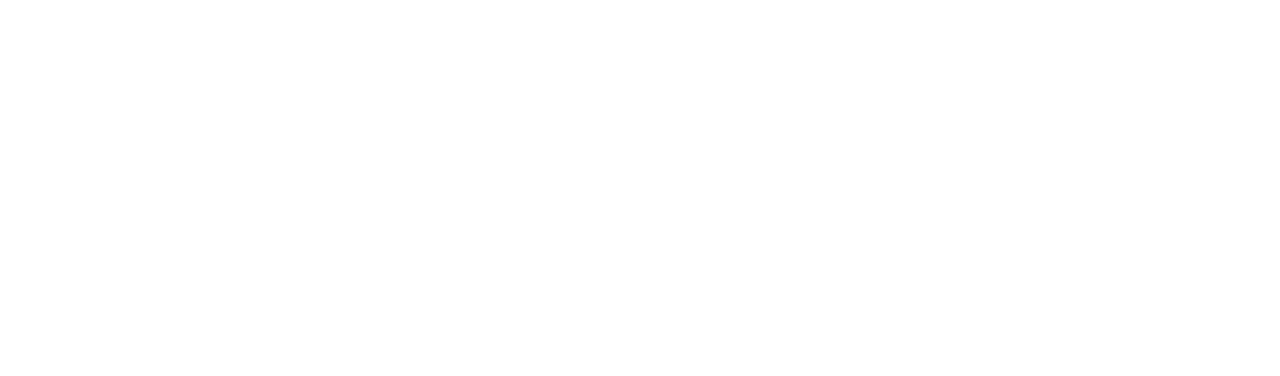
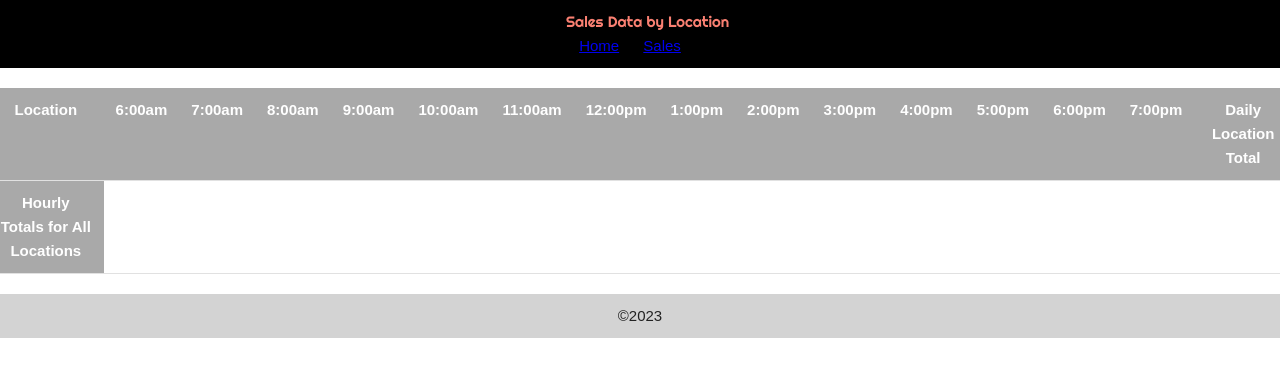
Before and after one commit to JaquizeIsaac/cookie-stand, a plain HTML site: page sales.html in a window 1280 px wide. Drawn offline with Linux system fonts and the light colour scheme; files that its build step writes are made by us from their sources.

Commit message:
Updating lab

```diff
--- a/sales.html
+++ b/sales.html
@@ -0,0 +1,77 @@
+<!DOCTYPE html>
+<html lang="en">
+  <head>
+    <meta charset="UTF-8" />
+    <meta name="viewport" content="width=device-width, initial-scale=1.0" />
+    <title>Salmon Cookies Stand</title>
+    <link rel="preconnect" href="https://fonts.googleapis.com" />
+    <link rel="preconnect" href="https://fonts.gstatic.com" crossorigin />
+    <link
+      href="https://fonts.googleapis.com/css2?family=Righteous&display=swap"
+      rel="stylesheet"
+    />
+    <link rel="stylesheet" href="css/reset.css" />
+    <link href="css/style.css" type="text/css" rel="stylesheet" />
+  </head>
+  <body class="sales-data">
+    <header>
+      <h1>Sales Data by Location</h1>
+      <nav>
+        <ul>
+          <li class="navigation"><a href="index.html">Home</a></li>
+          <li class="navigation"><a href="sales.html">Sales</a></li>
+        </ul>
+      </nav>
+    </header>
+
+    <main>
+      <table id="sales-table">
+        <thead>
+          <tr>
+            <th>Location</th>
+            <th>6:00am</th>
+            <th>7:00am</th>
+            <th>8:00am</th>
+            <th>9:00am</th>
+            <th>10:00am</th>
+            <th>11:00am</th>
+            <th>12:00pm</th>
+            <th>1:00pm</th>
+            <th>2:00pm</th>
+            <th>3:00pm</th>
+            <th>4:00pm</th>
+            <th>5:00pm</th>
+            <th>6:00pm</th>
+            <th>7:00pm</th>
+            <th>Daily Location Total</th>
+          </tr>
+        </thead>
+        <tbody>
+          <!-- Data for each store location will be dynamically added here -->
+        </tbody>
+        <tfoot>
+          <tr>
+            <th>Hourly Totals for All Locations</th>
+            <td id="total-6am"></td>
+            <td id="total-7am"></td>
+            <td id="total-8am"></td>
+            <td id="total-9am"></td>
+            <td id="total-10am"></td>
+            <td id="total-11am"></td>
+            <td id="total-12pm"></td>
+            <td id="total-1pm"></td>
+            <td id="total-2pm"></td>
+            <td id="total-3pm"></td>
+            <td id="total-4pm"></td>
+            <td id="total-5pm"></td>
+            <td id="total-6pm"></td>
+            <td id="total-7pm"></td>
+            <td id="total-daily"></td>
+          </tr>
+        </tfoot>
+      </table>
+    </main>
+    <footer>&copy;2023</footer>
+    <script src="js/app.js"></script>
+  </body>
+</html>
--- a/style.css
+++ b/style.css
@@ -0,0 +1,91 @@
+/* Reset CSS */
+* {
+    margin: 0;
+    padding: 0;
+    box-sizing: border-box;
+  }
+
+  /* Global Styles */
+  html {
+    font-size: 62.5%;
+  }
+
+  body {
+    font-size: 1.5rem;
+    font-family: Georgia, Times, serif, sans-serif;
+    color: #222;
+    line-height: 1.6;
+    font-weight: 400;
+  }
+
+  body.sales-data {
+    font-family: Arial, Helvetica, Verdana;
+  }
+
+  h1, h2, h3, h4, h5, h6 {
+    font-family: "Righteous", cursive;
+    margin-top: 0;
+    margin-bottom: 0;
+    padding-left: 1.5rem;
+    font-weight: 300;
+  }
+
+  /* Header Styles */
+  header {
+    background-color: black;
+    color: salmon;
+    padding: 1rem;
+    text-align: center;
+  }
+
+  nav ul {
+    list-style: none;
+    padding: 0;
+  }
+
+  li.navigation {
+    display: inline-block;
+    margin-right: 20px;
+  }
+
+  /* Table Styles */
+  table {
+    border-collapse: collapse;
+    width: 100%;
+    margin: 2rem 0;
+  }
+
+  th, td {
+    padding: 10px 12px;
+    border-bottom: 1px solid #E1E1E1;
+    text-align: center;
+    font-family: Arial, Helvetica, Verdana;
+  }
+
+  th:first-child, td:first-child {
+    padding-left: 0;
+  }
+
+  th:last-child, td:last-child {
+    padding-right: 0;
+  }
+
+  th {
+    background-color: darkgray;
+    color: white;
+    font-weight: bold;
+  }
+
+  .total-data {
+    background-color: darkgray;
+    color: white;
+    font-weight: bold;
+  }
+
+  /* Footer Styles */
+  footer {
+    background-color: lightgray;
+    padding: 10px;
+    margin-top: 10px;
+    text-align: center;
+  }
```
Also changed, not shown: app.js (+67 -73 lines), index.html (+1 -1 lines).
